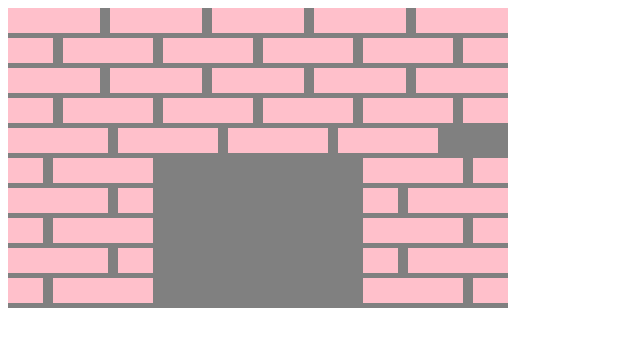
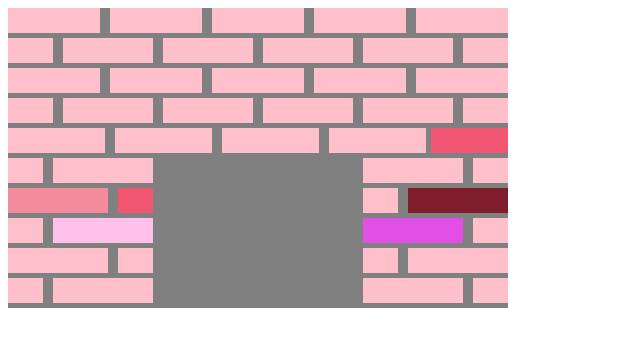
Before and after one commit to Burrito-Princess/workshop_5, a plain HTML site: page index.html in a window 1280 px wide. Shown: the whole page, without its empty margins (0-640 px from the left). Drawn offline with Linux system fonts and the light colour scheme.

Commit message:
workshop_5

```diff
--- a/assets/css/style.css
+++ b/assets/css/style.css
@@ -263,6 +263,16 @@
     margin-bottom: 5px;
 }
 
+
+#brick27B{
+    background-color: rgb(240, 86, 111);
+    width: 80px;
+    height: 25px;
+    display:inline-block;
+    margin-left: 5px;
+    margin-bottom: 5px;
+}
+
 #brick28{
     background-color: pink;
     width: 35px;
@@ -309,7 +319,7 @@
 }
 
 #brick33{
-    background-color: pink;
+    background-color: rgb(243, 139, 157);
     width: 100px;
     height: 25px;
     display:inline-block;
@@ -318,7 +328,7 @@
 }
 
 #brick34{
-    background-color: pink;
+    background-color: rgb(240, 86, 111);
     width: 35px;
     height: 25px;
     display:inline-block;
@@ -345,7 +355,7 @@
 }
 
 #brick37{
-    background-color: pink;
+    background-color: rgb(128, 29, 45);
     width: 100px;
     height: 25px;
     display:inline-block;
@@ -363,7 +373,7 @@
 }
 
 #brick39{
-    background-color: pink;
+    background-color: rgb(255, 192, 234);
     width: 100px;
     height: 25px;
     display:inline-block;
@@ -381,7 +391,7 @@
 }
 
 #brick41{
-    background-color: pink;
+    background-color: rgb(226, 79, 231);
     width: 100px;
     height: 25px;
     display:inline-block;
--- a/index.html
+++ b/index.html
@@ -44,6 +44,7 @@
             <div id="brick24"></div>
             <div id="brick26"></div>
             <div id="brick27"></div>
+            <div id="brick27B"></div>
         </div>
         <div class="row">
             <div id="brick28"></div>
```
